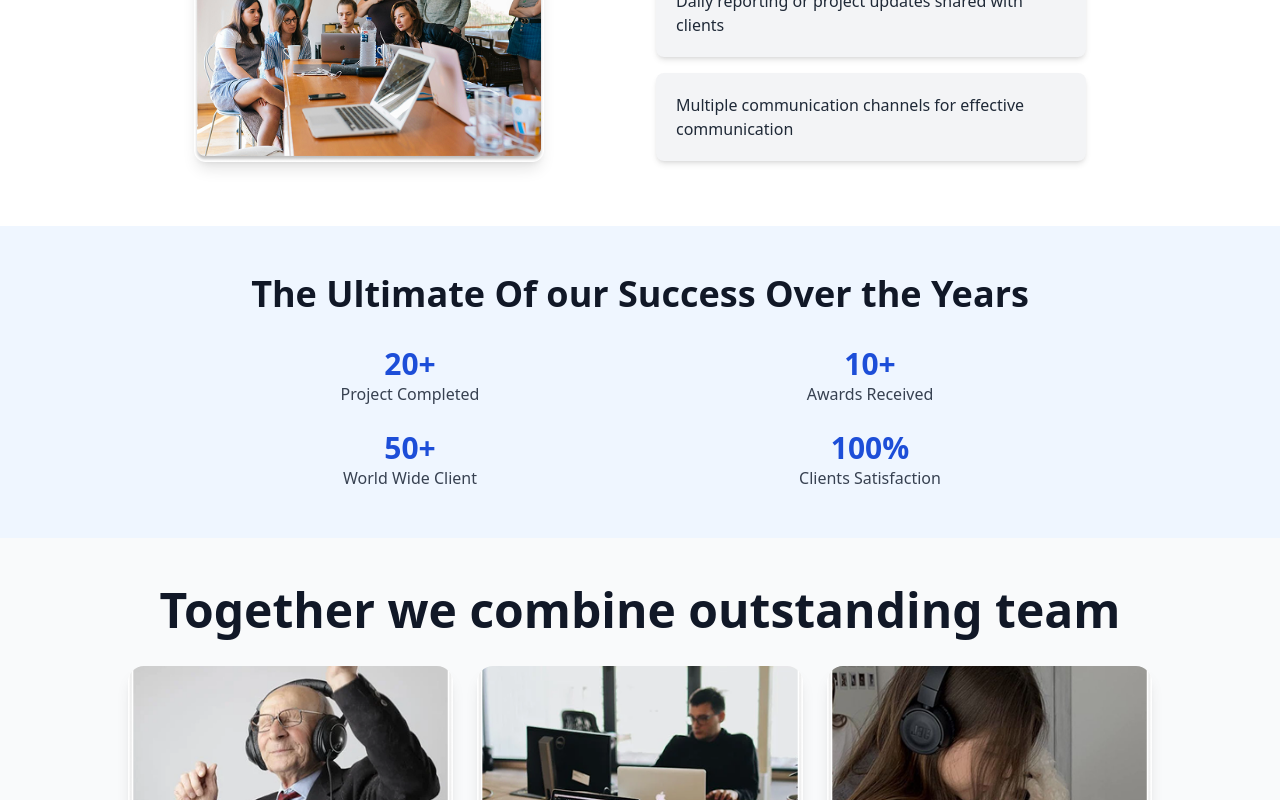
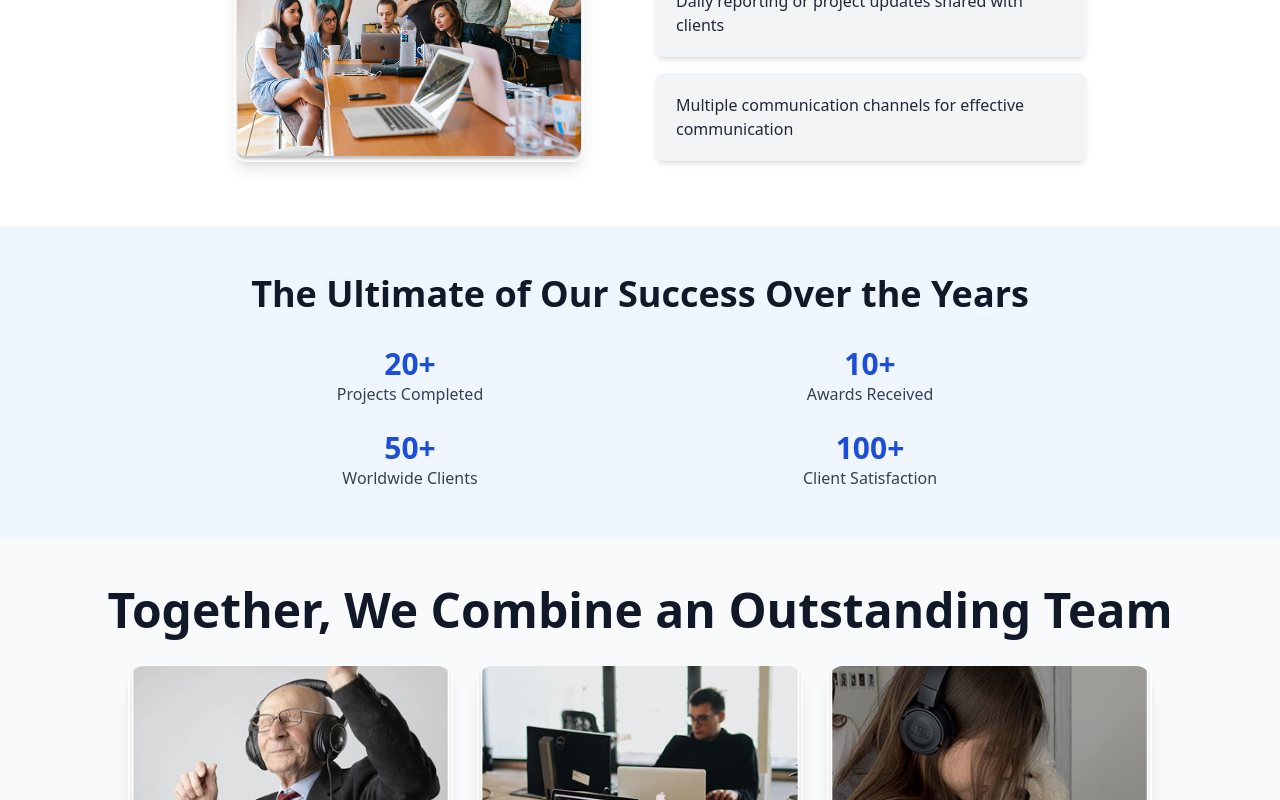
Before and after one commit to THEYASHGAUR/forgebyte-final, a Next.js app: page /about in a window 1280 px wide. Shown: the part 2000-2800 px from the top of the page. Built offline with nearby package versions, Linux system fonts and the light colour scheme.

Commit message:
added animation to about page

```diff
--- a/app/about/page.jsx
+++ b/app/about/page.jsx
@@ -1,11 +1,19 @@
+'use client';
+
 import React from 'react';
-
 import Image from 'next/image';
 import HeroSection from '../components/HeroSection';
 import TeamSection from '../components/TeamSection';
 import Footer from '../components/Footer';
 import TopNotch from '../components/TopNotch';
+import { motion } from 'framer-motion';
 
+const metrics = [
+  { value: 20, text: "Projects Completed" },
+  { value: 10, text: "Awards Received" },
+  { value: 50, text: "Worldwide Clients" },
+  { value: 100, text: "Client Satisfaction" },
+];
 
 const page = () => {
   return (
@@ -16,12 +24,24 @@ const page = () => {
       {/* this is forgebyte */}
       <section className="w-full py-12 flex flex-col items-center text-center bg-white text-gray-800">
         {/* Title */}
-        <h1 className="text-4xl font-bold">
+        <motion.h1
+          initial={{ opacity: 0, y: 30 }}
+          whileInView={{ opacity: 1, y: 0 }}
+          viewport={{ once: false, amount: 0.2 }} // Triggers multiple times
+          transition={{ duration: 1.2 }}
+          className="text-4xl font-bold"
+        >
           This is <span className="text-[#1D4ED8]">Forgebyte</span>
-        </h1>
+        </motion.h1>
 
         {/* Description */}
-        <p className="mt-6 text-lg max-w-3xl leading-relaxed">
+        <motion.p
+          initial={{ opacity: 0, y: 20 }}
+          whileInView={{ opacity: 1, y: 0 }}
+          viewport={{ once: false, amount: 0.2 }} // Triggers multiple times
+          transition={{ duration: 1.5, delay: 0.3 }}
+          className="mt-6 text-lg max-w-3xl leading-relaxed"
+        >
           At Forgebyte, we ensure work quality, build a long-term relationship
           with clients and add more people to our list of happy customers. This
           has always been our main goal.
@@ -36,17 +56,31 @@ const page = () => {
           Being on the market since 2023, we have gained trust and respect from
           our clients by providing them unmatchable support and an incredible
           user experience focused on quality and performance.
-        </p>
+        </motion.p>
       </section>
 
       {/* our values */}
       <section className="w-full py-12 flex flex-col items-center text-center bg-white text-gray-800">
         {/* Title */}
-        <h1 className="text-4xl font-bold mb-8">Our Values</h1>
+        <motion.h1
+          initial={{ opacity: 0, y: -20 }}
+          whileInView={{ opacity: 1, y: 0 }}
+          viewport={{ once: false, amount: 0.2 }}
+          transition={{ duration: 1.2 }}
+          className="text-4xl font-bold mb-8"
+        >
+          Our Values
+        </motion.h1>
 
-        <div className="max-w-5xl flex flex-col md:flex-row items-center md:items-start gap-8">
+        <div className="max-w-5xl w-full flex flex-col md:flex-row items-center md:items-start gap-8">
           {/* Image Section */}
-          <div className="w-full md:w-1/2 flex justify-center">
+          <motion.div
+            initial={{ opacity: 0, x: -30 }}
+            whileInView={{ opacity: 1, x: 0 }}
+            viewport={{ once: false, amount: 0.2 }}
+            transition={{ duration: 1.2 }}
+            className="w-full md:w-1/2 flex justify-center"
+          >
             <Image
               src="/our values.png"
               alt="Team working"
@@ -54,10 +88,16 @@ const page = () => {
               height={400}
               className="rounded-lg shadow-lg"
             />
-          </div>
+          </motion.div>
 
           {/* Text Section */}
-          <div className="w-full md:w-1/2 text-center md:text-left">
+          <motion.div
+            initial={{ opacity: 0, x: 30 }}
+            whileInView={{ opacity: 1, x: 0 }}
+            viewport={{ once: false, amount: 0.2 }}
+            transition={{ duration: 1.2 }}
+            className="w-full md:w-1/2 flex flex-col space-y-6 text-center md:text-left"
+          >
             {[
               {
                 title: 'Transparency',
@@ -76,14 +116,14 @@ const page = () => {
                 text: 'Obstacles hinder the development journey, but we stay positive and always find a way to resolve issues.',
               },
             ].map(({ title, text }) => (
-              <div key={title} className="mb-6 px-3">
+              <div key={title} className="px-3">
                 <h2 className="text-2xl font-semibold text-[#195478]">
                   {title}
                 </h2>
                 <p className="text-gray-600">{text}</p>
               </div>
             ))}
-          </div>
+          </motion.div>
         </div>
       </section>
 
@@ -92,33 +132,39 @@ const page = () => {
 
       {/* success stats */}
       <section className="w-full py-12 bg-blue-50 text-gray-900 text-center">
-        {/* Title */}
-        <h1 className="text-2xl md:text-4xl font-bold mb-8">
-          The Ultimate Of our Success Over the Years
-        </h1>
+        {/* Title Animation */}
+        <motion.h1
+          initial={{ opacity: 0, y: -20 }}
+          whileInView={{ opacity: 1, y: 0 }}
+          viewport={{ once: false, amount: 0.2 }}
+          transition={{ duration: 1 }}
+          className="text-2xl md:text-4xl font-bold mb-8"
+        >
+          The Ultimate of Our Success Over the Years
+        </motion.h1>
 
         {/* Metrics Grid */}
         <div className="grid grid-cols-1 md:grid-cols-2 gap-6 max-w-4xl mx-auto">
-          {/* Metric Box */}
-          <div className="flex flex-col items-center">
-            <h2 className="text-3xl font-semibold text-blue-700">20+</h2>
-            <p className="text-gray-700">Project Completed</p>
-          </div>
-
-          <div className="flex flex-col items-center">
-            <h2 className="text-3xl font-semibold text-blue-700">10+</h2>
-            <p className="text-gray-700">Awards Received</p>
-          </div>
-
-          <div className="flex flex-col items-center">
-            <h2 className="text-3xl font-semibold text-blue-700">50+</h2>
-            <p className="text-gray-700">World Wide Client</p>
-          </div>
-
-          <div className="flex flex-col items-center">
-            <h2 className="text-3xl font-semibold text-blue-700">100%</h2>
-            <p className="text-gray-700">Clients Satisfaction</p>
-          </div>
+          {metrics.map((metric, index) => (
+            <motion.div
+              key={index}
+              initial={{ opacity: 0, y: 30 }}
+              whileInView={{ opacity: 1, y: 0 }}
+              viewport={{ once: false, amount: 0.2 }}
+              transition={{ duration: 0.8, delay: index * 0.2 }}
+              className="flex flex-col items-center"
+            >
+              <motion.h2
+                initial={{ opacity: 0, scale: 0.8 }}
+                whileInView={{ opacity: 1, scale: 1 }}
+                transition={{ duration: 0.6, delay: index * 0.2 }}
+                className="text-3xl font-semibold text-blue-700"
+              >
+                {metric.value}+
+              </motion.h2>
+              <p className="text-gray-700">{metric.text}</p>
+            </motion.div>
+          ))}
         </div>
       </section>
 
--- a/app/components/HeroSection.jsx
+++ b/app/components/HeroSection.jsx
@@ -1,24 +1,58 @@
+'use client';
+
 import React from "react";
+import { motion } from "framer-motion";
 
 const HeroSection = () => {
   return (
     <section className="relative w-full h-[450px] flex flex-col items-center justify-center bg-[#0B1B2A] text-white overflow-hidden">
       {/* Background Gradient Circles */}
       <div className="absolute inset-0">
-        <div className="absolute top-[-50px] left-[-100px] w-[300px] h-[300px] bg-gradient-to-br from-[#1D4ED8] to-[#0B1B2A] rounded-full opacity-40"></div>
-        <div className="absolute bottom-[-100px] right-[-150px] w-[400px] h-[400px] bg-gradient-to-br from-[#1D4ED8] to-[#0B1B2A] rounded-full opacity-40"></div>
-        <div className="absolute top-[100px] right-[150px] w-[150px] h-[150px] bg-gradient-to-br from-[#1D4ED8] to-[#0B1B2A] rounded-full opacity-30"></div>
-        <div className="absolute bottom-[50px] left-[100px] w-[200px] h-[200px] border border-white/20 rounded-full opacity-50"></div>
+        <motion.div
+          initial={{ scale: 0, opacity: 0 }}
+          animate={{ scale: 1, opacity: 0.4 }}
+          transition={{ duration: 1.5 }}
+          className="absolute top-[-50px] left-[-100px] w-[300px] h-[300px] bg-gradient-to-br from-[#1D4ED8] to-[#0B1B2A] rounded-full opacity-40"
+        />
+        <motion.div
+          initial={{ scale: 0, opacity: 0 }}
+          animate={{ scale: 1, opacity: 0.4 }}
+          transition={{ duration: 1.8 }}
+          className="absolute bottom-[-100px] right-[-150px] w-[400px] h-[400px] bg-gradient-to-br from-[#1D4ED8] to-[#0B1B2A] rounded-full opacity-40"
+        />
+        <motion.div
+          initial={{ scale: 0, opacity: 0 }}
+          animate={{ scale: 1, opacity: 0.3 }}
+          transition={{ duration: 1.3 }}
+          className="absolute top-[100px] right-[150px] w-[150px] h-[150px] bg-gradient-to-br from-[#1D4ED8] to-[#0B1B2A] rounded-full opacity-30"
+        />
+        <motion.div
+          initial={{ scale: 0, opacity: 0 }}
+          animate={{ scale: 1, opacity: 0.5 }}
+          transition={{ duration: 1.6 }}
+          className="absolute bottom-[50px] left-[100px] w-[200px] h-[200px] border border-white/20 rounded-full opacity-50"
+        />
       </div>
 
       {/* Text Content */}
-      <h1 className="text-4xl sm:text-5xl font-bold text-center z-10">
+      <motion.h1
+        initial={{ opacity: 0, y: 30 }}
+        animate={{ opacity: 1, y: 0 }}
+        transition={{ duration: 1.2 }}
+        className="text-4xl sm:text-5xl font-bold text-center z-10"
+      >
         Journey of Innovation <br /> and Excellence
-      </h1>
-      <p className="text-lg text-gray-300 mt-4 text-center max-w-2xl z-10">
+      </motion.h1>
+
+      <motion.p
+        initial={{ opacity: 0, y: 20 }}
+        animate={{ opacity: 1, y: 0 }}
+        transition={{ duration: 1.5, delay: 0.3 }}
+        className="text-lg text-gray-300 mt-4 text-center max-w-2xl z-10"
+      >
         Our journey from beginnings to breakthroughs has been fueled by innovation, dedication,
         and an unyielding commitment to excellence.
-      </p>
+      </motion.p>
     </section>
   );
 };
--- a/app/components/TeamSection.jsx
+++ b/app/components/TeamSection.jsx
@@ -1,6 +1,7 @@
 "use client";
 
 import React from "react";
+import { motion } from "framer-motion";
 
 const teamMembers = [
   {
@@ -23,28 +24,39 @@ const teamMembers = [
 const TeamSection = () => {
   return (
     <section className="w-full py-12 text-center bg-gray-50 text-gray-900">
-      {/* Title */}
-      <h1 className="text-2xl md:text-5xl font-bold mb-8">
-        Together  we  combine  outstanding team
-      </h1>
+      {/* Title Animation */}
+      <motion.h1
+        initial={{ opacity: 0, y: -20 }}
+        whileInView={{ opacity: 1, y: 0 }}
+        viewport={{ once: false, amount: 0.2 }}
+        transition={{ duration: 1 }}
+        className="text-2xl md:text-5xl font-bold mb-8"
+      >
+        Together, We Combine an Outstanding Team
+      </motion.h1>
 
       {/* Team Members Grid */}
-      <div className="grid grid-cols-1 md:grid-cols-3 gap-6 max-w-5xl mx-auto">
+      <div className="grid grid-cols-1 sm:grid-cols-2 md:grid-cols-3 gap-6 max-w-5xl mx-auto">
         {teamMembers.map((member, index) => (
-          <div
+          <motion.div
             key={index}
-            className="flex flex-col items-center bg-white shadow-lg rounded-2xl overflow-hidden"
+            initial={{ opacity: 0, y: 30 }}
+            whileInView={{ opacity: 1, y: 0 }}
+            viewport={{ once: false, amount: 0.2 }}
+            transition={{ duration: 0.8, delay: index * 0.2 }}
+            whileHover={{ scale: 1.05, boxShadow: "0px 10px 20px rgba(0,0,0,0.1)" }}
+            className="flex flex-col items-center bg-white shadow-lg rounded-2xl overflow-hidden transition-all"
           >
             <img
               src={member.image}
               alt={member.name}
               className="w-full h-60 object-cover rounded-xl"
             />
-            <div className="bg-white p-3 w-full shadow-md rounded-b-2xl">
+            <div className="bg-white p-4 w-full shadow-md rounded-b-2xl">
               <h2 className="text-lg font-semibold">{member.name}</h2>
               <p className="text-gray-500 text-sm">{member.role}</p>
             </div>
-          </div>
+          </motion.div>
         ))}
       </div>
     </section>
--- a/app/components/TopNotch.jsx
+++ b/app/components/TopNotch.jsx
@@ -1,22 +1,38 @@
-import React from 'react';
-import Image from 'next/image';
+"use client";
+
+import React from "react";
+import Image from "next/image";
+import { motion } from "framer-motion";
 
 const services = [
-  'A certified team of developers to work on your project',
-  'Daily reporting or project updates shared with clients',
-  'Multiple communication channels for effective communication',
+  "A certified team of developers to work on your project",
+  "Daily reporting or project updates shared with clients",
+  "Multiple communication channels for effective communication",
 ];
 
 const TopNotch = () => {
   return (
-    <div>
     <section className="w-full flex flex-col items-center py-16">
-        <h2 className="text-3xl sm:text-4xl font-bold text-gray-800 mb-10 text-center">
+      {/* Title Animation */}
+      <motion.h2
+        initial={{ opacity: 0, y: -20 }}
+        whileInView={{ opacity: 1, y: 0 }}
+        viewport={{ once: false, amount: 0.2 }}
+        transition={{ duration: 1 }}
+        className="text-3xl sm:text-4xl font-bold text-gray-800 mb-10 text-center"
+      >
         Our services are Top Notch
-        </h2>
+      </motion.h2>
 
       <div className="flex flex-col md:flex-row items-center gap-8 max-w-5xl">
-          <div className="w-full md:w-1/2">
+        {/* Image Animation */}
+        <motion.div
+          initial={{ opacity: 0, x: -50 }}
+          whileInView={{ opacity: 1, x: 0 }}
+          viewport={{ once: false, amount: 0.2 }}
+          transition={{ duration: 1.2 }}
+          className="w-full md:w-1/2 flex justify-center"
+        >
           <Image
             src="/missionVision.png"
             height={350}
@@ -24,21 +40,31 @@ const TopNotch = () => {
             alt="Team working"
             className="rounded-xl shadow-lg"
           />
-          </div>
+        </motion.div>
 
-          <div className="w-full md:w-1/2 flex flex-col gap-4">
+        {/* Services List Animation */}
+        <motion.div
+          initial={{ opacity: 0, x: 50 }}
+          whileInView={{ opacity: 1, x: 0 }}
+          viewport={{ once: false, amount: 0.2 }}
+          transition={{ duration: 1.2 }}
+          className="w-full md:w-1/2 flex flex-col gap-4"
+        >
           {services.map((service, index) => (
-              <div
+            <motion.div
               key={index}
+              initial={{ opacity: 0, y: 20 }}
+              whileInView={{ opacity: 1, y: 0 }}
+              viewport={{ once: false, amount: 0.2 }}
+              transition={{ duration: 0.8, delay: index * 0.2 }}
               className="bg-gray-100 p-5 rounded-lg shadow-md text-gray-800"
             >
               {service}
-              </div>
+            </motion.div>
           ))}
-          </div>
+        </motion.div>
       </div>
     </section>
-    </div>
   );
 };
 
--- a/app/components/WhatWeAreOffering.jsx
+++ b/app/components/WhatWeAreOffering.jsx
@@ -67,7 +67,7 @@ const WhatWeAreOffering = () => {
             key={index}
             initial={{ opacity: 0, y: 50 }} // Start hidden and below
             whileInView={{ opacity: 1, y: 0 }} // Animate when in view
-            viewport={{ once: true, amount: 0.2 }} // Ensures animation triggers only once
+            viewport={{ amount: 0.2 }} // Ensures animation triggers only once
             transition={{ duration: 1.2, delay: index * 0.2 }} // Smooth staggered animation
             className="bg-white shadow-lg rounded-xl p-6 flex flex-col gap-4 transition-all hover:shadow-2xl"
           >
```
Lines whose indentation alone changed are shown as unchanged.
